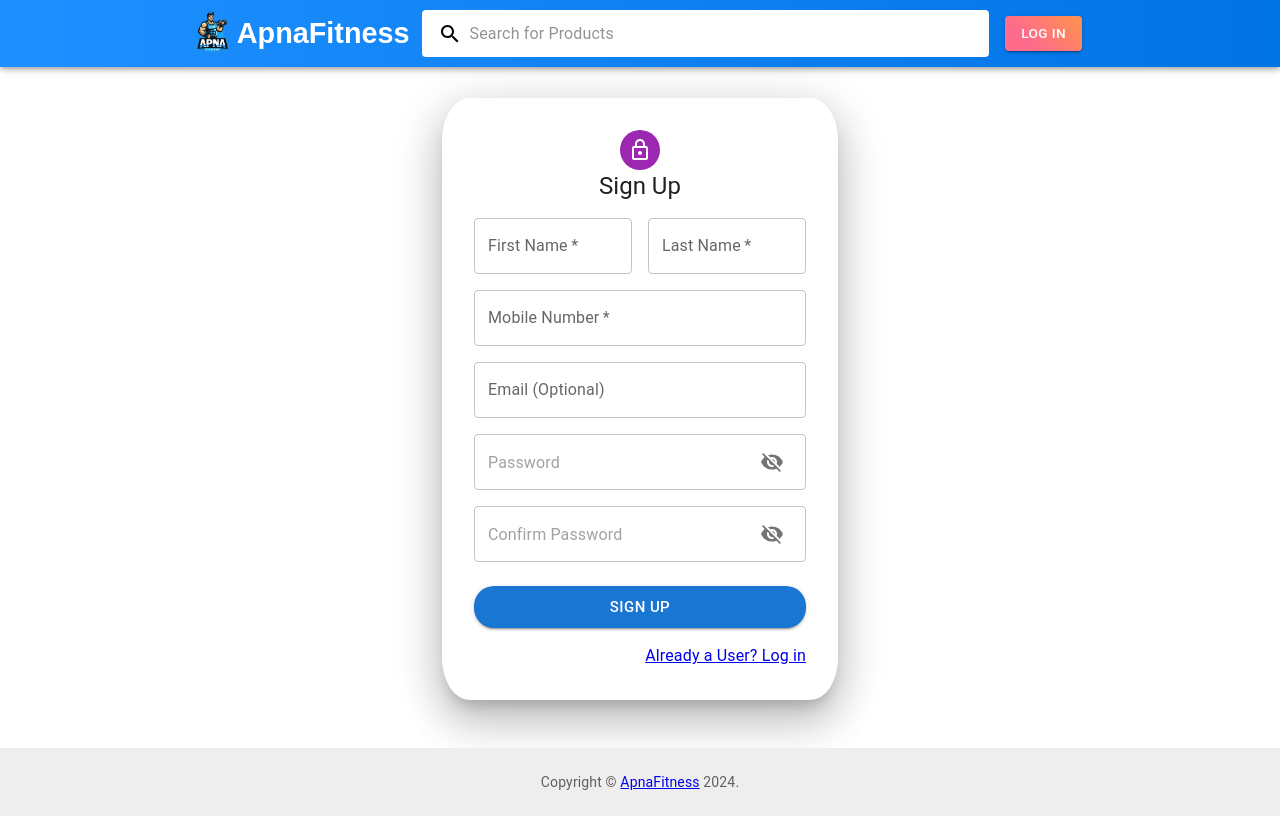
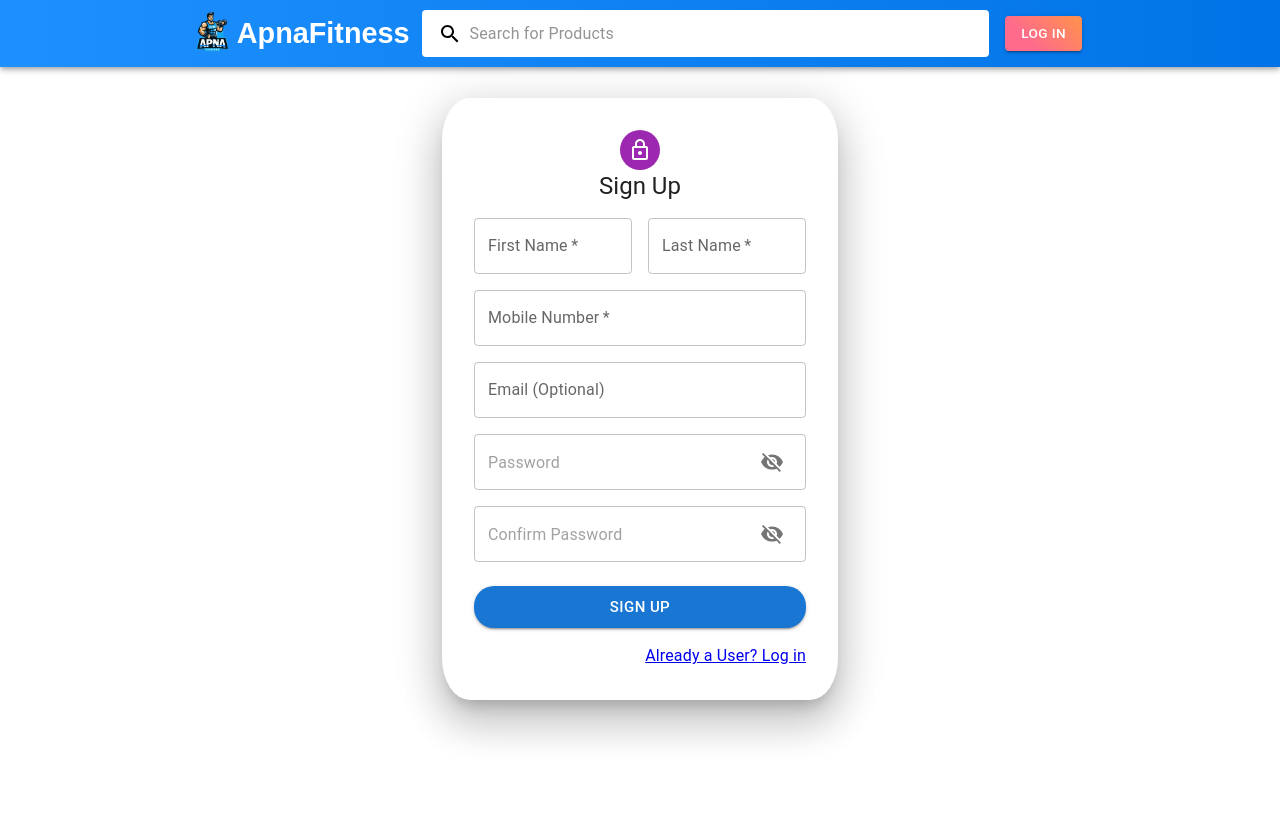
Before and after one commit to PremSingh24/ApnaFitness-E-Commerce, a Next.js app in the folder apps/react-client/: page /register in a window 1280 px wide. Built offline with nearby package versions, Linux system fonts and the light colour scheme.

Commit message:
chore: remove unused Footer component

```diff
--- a/apps/react-client/src/app/(auth)/register/page.tsx
+++ b/apps/react-client/src/app/(auth)/register/page.tsx
@@ -16,7 +16,6 @@ import { useRouter } from "next/navigation";
 import useLoginStore from "../../../store/login.store";
 import { registerUserService } from "../../../services/authServices/register.service";
 import PasswordField from "../../../components/passwordField";
-import Footer from "../../../components/footer";
 
 const defaultTheme = createTheme();
 
@@ -226,8 +225,6 @@ const RegisterPage = () => {
           </Box>
         </Paper>
       </Container>
-
-      <Footer />
     </ThemeProvider>
   );
 };
```
